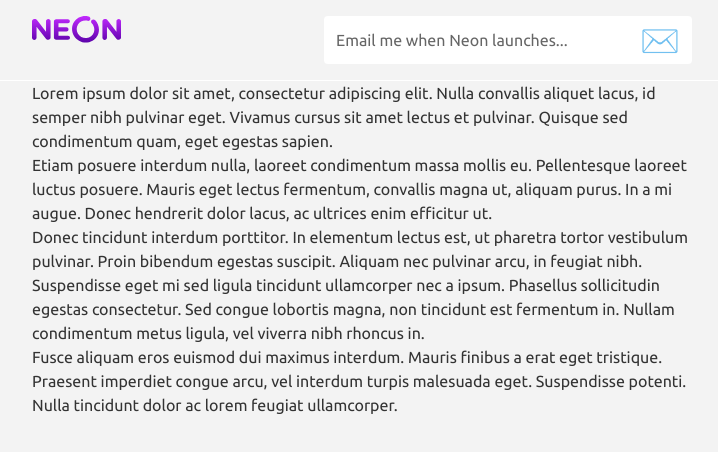
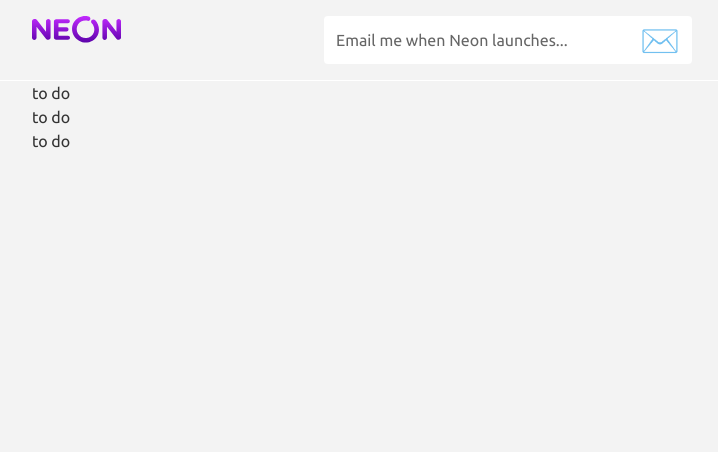
Before and after one commit to dustin100/silverorange-dev-exercise, a React (Vite) app in the folder new-page/: page / in a window 1280 px wide. Shown: the top 452 px of the page, without its empty margins (278-996 px from the left). Built offline with nearby package versions, Linux system fonts and the light colour scheme.

Commit message:
BUILD: Scaffold out review

```diff
--- a/new-page/src/App.tsx
+++ b/new-page/src/App.tsx
@@ -1,42 +1,13 @@
 import { Header } from "./components/Header";
+import Review from "./components/Review";
 import "./App.css";
 
 function App() {
   return (
     <>
       <Header />
-      <main>
-        <div className="wrapper">
-          <p>
-            Lorem ipsum dolor sit amet, consectetur adipiscing elit. Nulla
-            convallis aliquet lacus, id semper nibh pulvinar eget. Vivamus
-            cursus sit amet lectus et pulvinar. Quisque sed condimentum quam,
-            eget egestas sapien.
-          </p>
-          <p>
-            Etiam posuere interdum nulla, laoreet condimentum massa mollis eu.
-            Pellentesque laoreet luctus posuere. Mauris eget lectus fermentum,
-            convallis magna ut, aliquam purus. In a mi augue. Donec hendrerit
-            dolor lacus, ac ultrices enim efficitur ut.
-          </p>
-          <p>
-            Donec tincidunt interdum porttitor. In elementum lectus est, ut
-            pharetra tortor vestibulum pulvinar. Proin bibendum egestas
-            suscipit. Aliquam nec pulvinar arcu, in feugiat nibh.
-          </p>
-          <p>
-            Suspendisse eget mi sed ligula tincidunt ullamcorper nec a ipsum.
-            Phasellus sollicitudin egestas consectetur. Sed congue lobortis
-            magna, non tincidunt est fermentum in. Nullam condimentum metus
-            ligula, vel viverra nibh rhoncus in.
-          </p>
-          <p>
-            Fusce aliquam eros euismod dui maximus interdum. Mauris finibus a
-            erat eget tristique. Praesent imperdiet congue arcu, vel interdum
-            turpis malesuada eget. Suspendisse potenti. Nulla tincidunt dolor ac
-            lorem feugiat ullamcorper.
-          </p>
-        </div>
+      <main className="wrapper">
+        <Review />
       </main>
     </>
   );
--- /dev/null
+++ b/new-page/src/components/Profile.tsx
@@ -0,0 +1,9 @@
+
+
+const Profile = () => {
+  return (
+    <div>to do</div>
+  );
+};
+
+export default Profile;
--- /dev/null
+++ b/new-page/src/components/Review.tsx
@@ -0,0 +1,15 @@
+import Profile from "./Profile";
+import ReviewImage from "./ReviewImage";
+import ReviewContent from "./ReviewContent";
+
+const Review = () => {
+  return (
+    <article>
+      <Profile />
+      <ReviewImage />
+      <ReviewContent />
+    </article>
+  );
+};
+
+export default Review;
--- /dev/null
+++ b/new-page/src/components/ReviewContent.tsx
@@ -0,0 +1,9 @@
+
+
+const ReviewContent = () => {
+  return (
+    <div>to do</div>
+  );
+};
+
+export default ReviewContent;
--- /dev/null
+++ b/new-page/src/components/ReviewImage.tsx
@@ -0,0 +1,9 @@
+
+
+const ReviewImage = () => {
+  return (
+   <div> to do</div>
+  );
+};
+
+export default ReviewImage;
```
